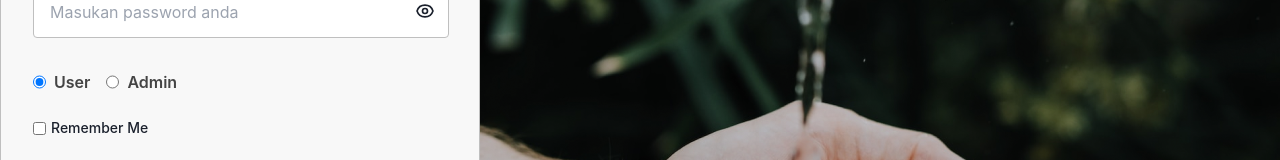
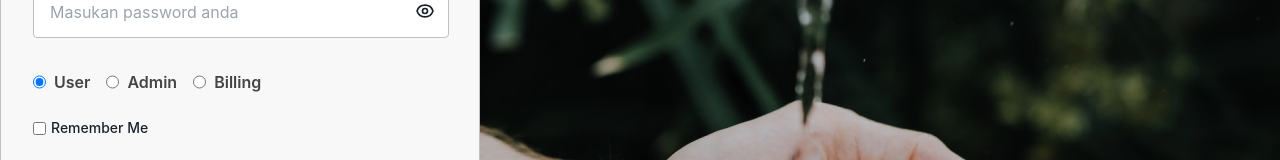
Before and after one commit to Smart-Dashboard-ESD/Website_Smart_Dashboard, a React (Create React App) app: page / in a window 1280 px wide. Shown: the part 283-443 px from the top of the page. Built offline with nearby package versions, Linux system fonts and the light colour scheme; no server answers.

Commit message:
feat/login for billing

```diff
--- a/src/components/LoginForm.js
+++ b/src/components/LoginForm.js
@@ -9,6 +9,7 @@ export default function LoginForm() {
   const [open, setopen] = useState(false);
   const url = process.env.REACT_APP_API_ENDPOINT + "/users/login";
   const url2 = process.env.REACT_APP_API_ENDPOINT + "/admin/login";
+  const url3 = process.env.REACT_APP_API_ENDPOINT + "/billing/login";
   const [error, setError] = useState("");
   const [data, setData] = useState({
     username: "",
@@ -63,7 +64,7 @@ export default function LoginForm() {
           console.log(err);
           setError("Username atau password salah");
         });
-    } else {
+    } else if (role === "admin") {
       axios
         .post(url2, data)
         .then((res) => {
@@ -81,6 +82,12 @@ export default function LoginForm() {
           console.log(err);
           setError("Username atau password salah");
         });
+    } else {
+      axios
+        .post(url3, data)
+        .then((res) => {
+          return null
+        })
     }
   }
 
@@ -173,6 +180,19 @@ export default function LoginForm() {
             {" "}
             Admin
           </label>
+          <input
+            id="billing"
+            type="radio"
+            name="role"
+            value="billing"
+            checked={role === "billing"}
+            className="ml-4"
+            onChange={(e) => roleHandler(e)}
+          />
+          <label className="ml-2 text-[#444444] text-base font-semibold">
+            {" "}
+            Billing
+          </label>
         </div>
         <div className="flex items-center mt-[24px] ml-[32px]">
           <input
```
